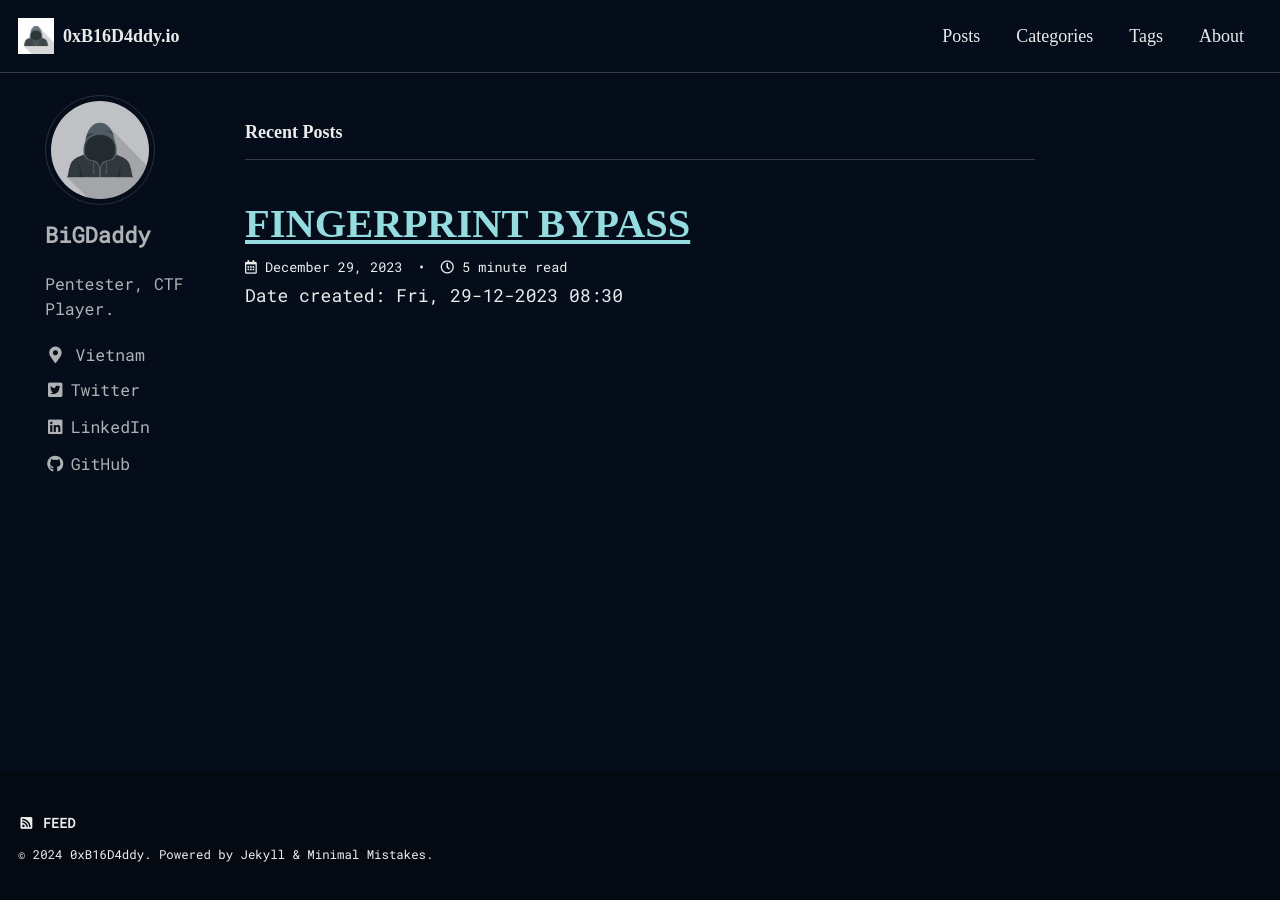
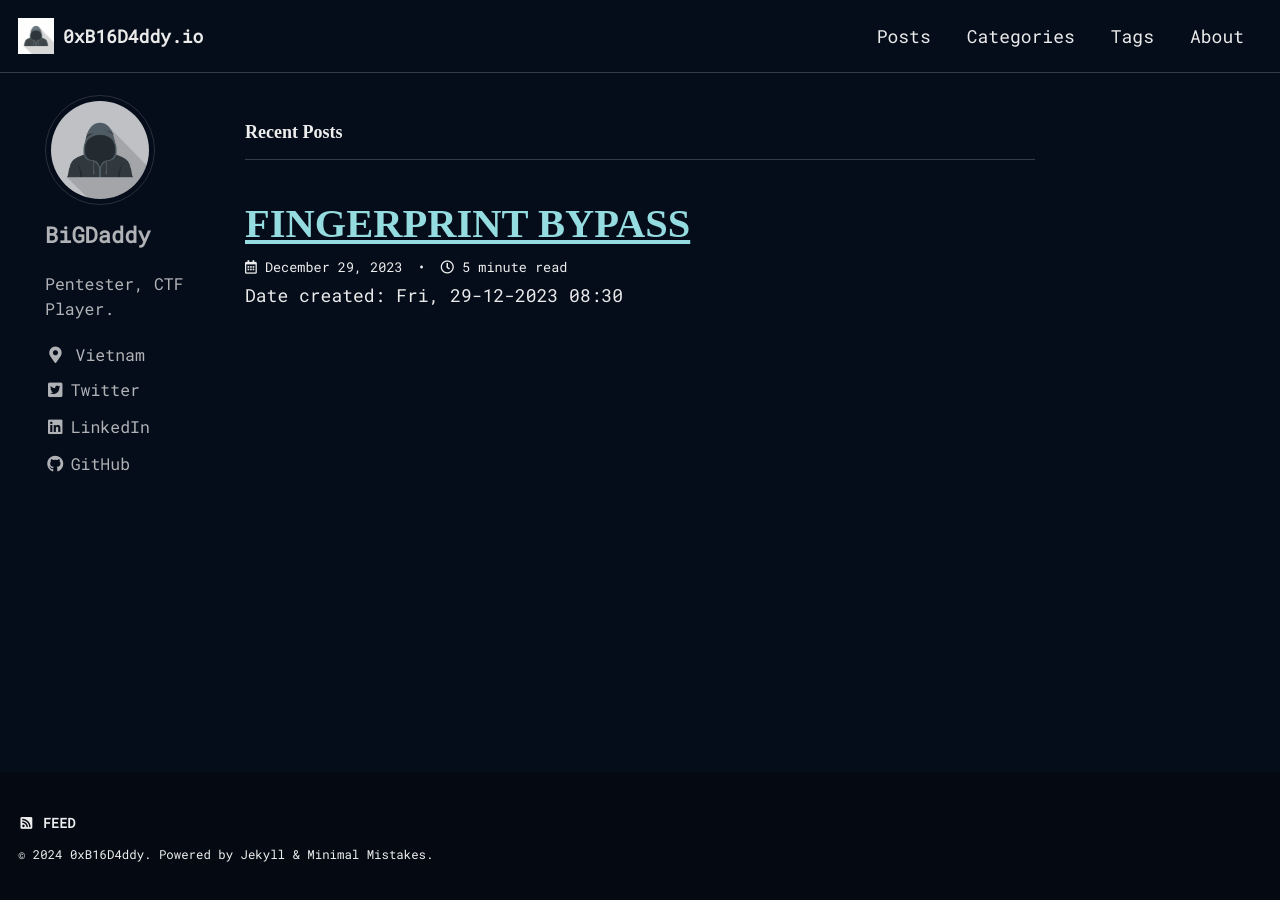
Before and after one commit to 0xB16D4ddy/0xB16D4ddy.github.io, a Jekyll site: the page built from index.html, in a window 1280 px wide. Built offline with Jekyll 4.4.1, drawn with Linux system fonts in a browser that asks for light colours; cached includes are drawn as plain includes; some web fonts are replaced; a script that is not in the unit is left out; the list of posts is cut into pages by our own code.

Commit message:
Revert "fix: change font family of navbar"
This reverts commit a03808b85d6461d8fdff2b02ff12af62a5ed24db.

```diff
--- a/_sass/minimal-mistakes/_masthead.scss
+++ b/_sass/minimal-mistakes/_masthead.scss
@@ -34,7 +34,6 @@
     }
 
     a {
-      font-family: $header-font-family;
       text-decoration: none;
     }
   }
```
